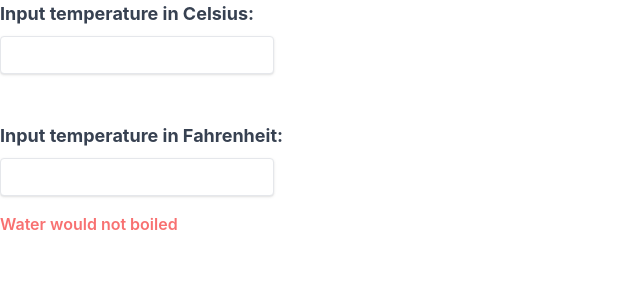
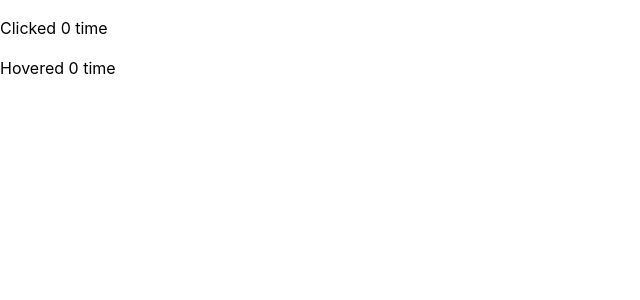
Before and after one commit to mahfuz68/reactoVite, a React (Vite) app: page / in a window 1280 px wide. Shown: the top 300 px of the page, without its empty margins (0-640 px from the left). Built offline with nearby package versions, Linux system fonts and the light colour scheme.

Commit message:
practice rander props & hoc

```diff
--- a/src/App.jsx
+++ b/src/App.jsx
@@ -1,11 +1,22 @@
-import Calculator from './component/Calculator';
+import ClickCounter from './component/renderProps/ClickCounter';
+import Counter from './component/renderProps/Counter';
+import HoverCounter from './component/renderProps/HoverCounter';
 
 function App() {
   return (
     <div>
       {/* <ClockList quantities={[1, 2, 3==]} /> */}
       {/* <Form /> */}
-      <Calculator />
+      {/* <Calculator /> */}
+      {/* <ClickCounter /> */}
+      <Counter render={
+        (count, incrementCount) => (<ClickCounter count={count} incrementCount={incrementCount} />)
+      }
+      />
+      <Counter render={
+        (count, incrementCount) => (<HoverCounter count={count} incrementCount={incrementCount} />)
+      }
+      />
     </div>
   );
 }
--- /dev/null
+++ b/src/component/hoc/ClickCounter.jsx
@@ -0,0 +1,20 @@
+import HoverCounter from './HoverCounter';
+import WithCounter from './WithCounter';
+
+function ClickCounter({ count, incrementCount }) {
+  return (
+    <>
+      <button className="mt-4" type="button" onClick={incrementCount}>
+        Clicked
+        {' '}
+        {count}
+        {' '}
+        time
+      </button>
+      <br />
+      <HoverCounter />
+    </>
+  );
+}
+
+export default WithCounter(ClickCounter);
--- /dev/null
+++ b/src/component/hoc/HoverCounter.jsx
@@ -0,0 +1,15 @@
+import WithCounter from './WithCounter';
+
+function HoverCounter({ count, incrementCount }) {
+  return (
+    <button className="mt-4" type="button" onFocus={incrementCount} onMouseOver={incrementCount}>
+      Hovered
+      {' '}
+      {count}
+      {' '}
+      time
+    </button>
+  );
+}
+
+export default WithCounter(HoverCounter);
--- /dev/null
+++ b/src/component/hoc/WithCounter.jsx
@@ -0,0 +1,19 @@
+import React from 'react';
+
+const WithCounter = (OriginalComponent) => {
+  class NewComponent extends React.Component {
+    state = { count: 0 };
+
+    incrementCount = () => {
+      this.setState((prevState) => ({ count: prevState.count + 1 }));
+    };
+
+    render() {
+      const { count } = this.state;
+      return <OriginalComponent count={count} incrementCount={this.incrementCount} />;
+    }
+  }
+  return NewComponent;
+};
+
+export default WithCounter;
--- /dev/null
+++ b/src/component/hoc/normal/ClickCounter.jsx
@@ -0,0 +1,28 @@
+import React, { Component } from 'react';
+import HoverCounter from './HoverCounter';
+
+export default class ClickCounter extends Component {
+  state = { count: 0 };
+
+  clickHandler = () => {
+    this.setState((prevState) => ({ count: prevState.count + 1 }));
+  };
+
+  render() {
+    const { count } = this.state;
+
+    return (
+      <div>
+        <button type="button" onClick={this.clickHandler}>
+          clicked
+          {' '}
+          {count}
+          {' '}
+          time
+        </button>
+        <br />
+        <HoverCounter />
+      </div>
+    );
+  }
+}
--- /dev/null
+++ b/src/component/hoc/normal/HoverCounter.jsx
@@ -0,0 +1,25 @@
+import React, { Component } from 'react';
+
+export default class HoverCounter extends Component {
+  state = { count: 0 };
+
+  incrementCount = () => {
+    this.setState((prevState) => ({ count: prevState.count + 1 }));
+  };
+
+  render() {
+    const { count } = this.state;
+
+    return (
+      <div>
+        <button className="mt-4" type="button" onFocus={this.incrementCount} onMouseOver={this.incrementCount}>
+          Hovered
+          {' '}
+          {count}
+          {' '}
+          time
+        </button>
+      </div>
+    );
+  }
+}
--- /dev/null
+++ b/src/component/renderProps/ClickCounter.jsx
@@ -0,0 +1,21 @@
+import React from 'react';
+
+export default class ClickCounter extends React.Component {
+  render() {
+    const { count, incrementCount } = this.props;
+    { console.log(count, 'thisis'); }
+    return (
+      <>
+        <button className="mt-4" type="button" onClick={incrementCount}>
+          Clicked
+          {' '}
+          {count}
+          {' '}
+          time
+        </button>
+        <br />
+
+      </>
+    );
+  }
+}
--- /dev/null
+++ b/src/component/renderProps/Counter.jsx
@@ -0,0 +1,15 @@
+import { Component } from 'react';
+
+export default class Counter extends Component {
+  state = { count: 0 };
+
+  incrementCount = () => {
+    this.setState((prevState) => ({ count: prevState.count + 1 }));
+  };
+
+  render() {
+    const { render } = this.props;
+    const { count } = this.state;
+    return render(count, this.incrementCount);
+  }
+}
--- /dev/null
+++ b/src/component/renderProps/HoverCounter.jsx
@@ -0,0 +1,11 @@
+export default function HoverCounter({ count, incrementCount }) {
+  return (
+    <p className="mt-4 " type="button" onFocus={incrementCount} onMouseOver={incrementCount}>
+      Hovered
+      {' '}
+      {count}
+      {' '}
+      time
+    </p>
+  );
+}
```
